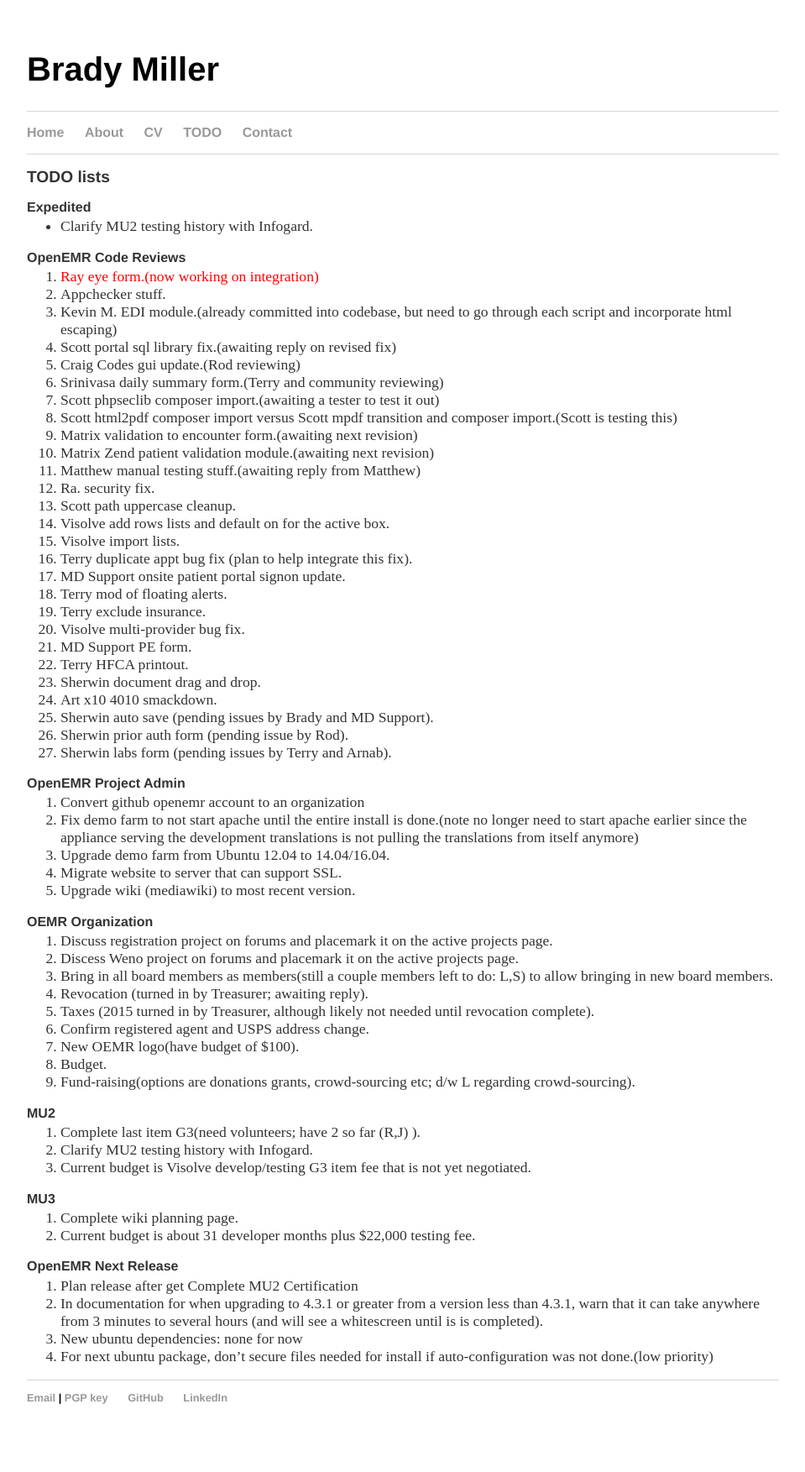
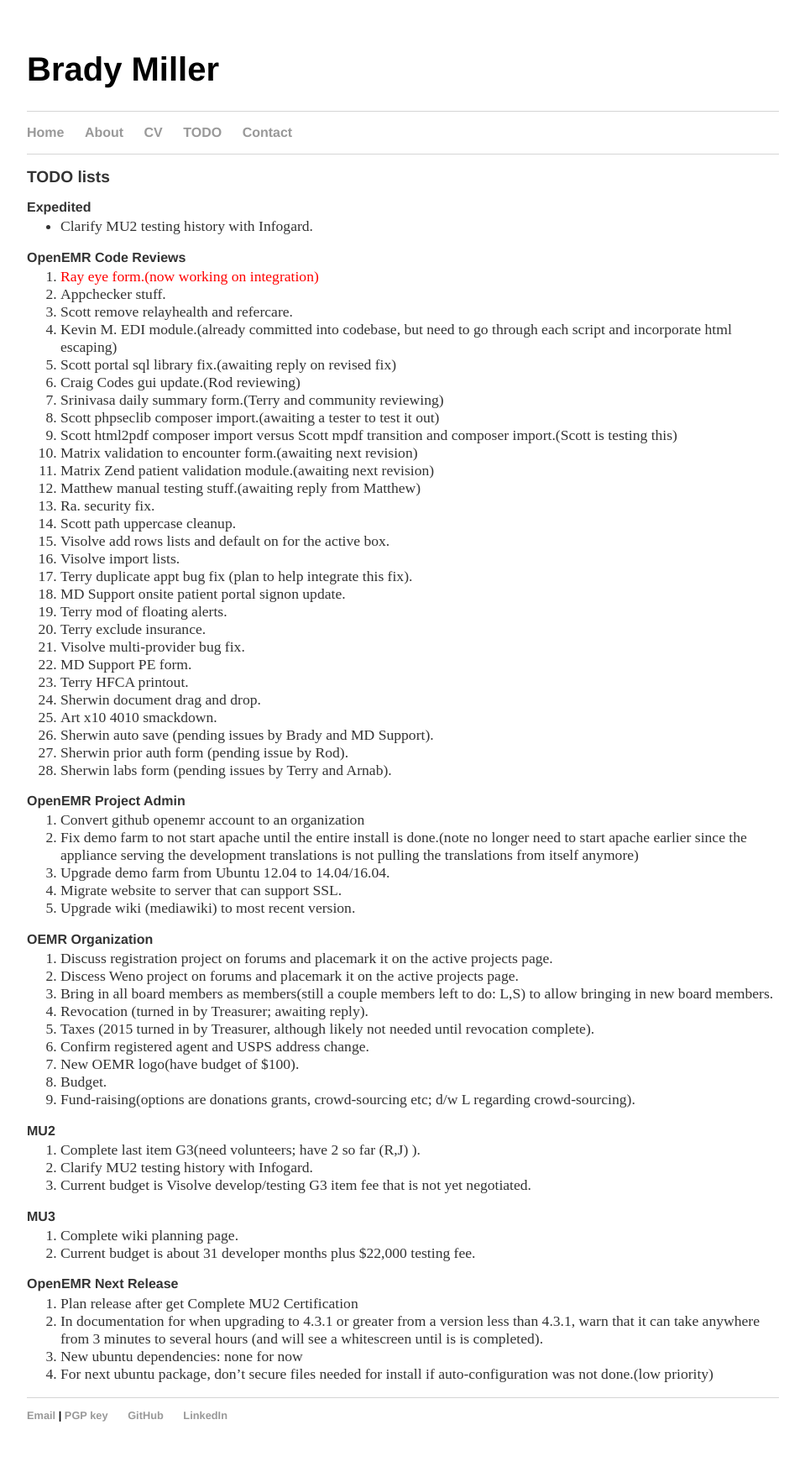
Before and after one commit to bradymiller/bradymiller.github.io, a Jekyll site: the page built from todo/index.md, in a window 1280 px wide. Shown: the whole page at 84% size, without its empty margins (160-1119 px from the left). Built offline with Jekyll 4.4.1, drawn with Linux system fonts in a browser that asks for light colours; before the commit the page ends 1732 px from its top, so only the background shows below that.

Commit message:
Update todo list

```diff
--- a/todo/index.md
+++ b/todo/index.md
@@ -9,6 +9,7 @@
 ### OpenEMR Code Reviews
 1. <span style="color: red">Ray eye form.(now working on integration)</span>
 1. Appchecker stuff.
+1. Scott remove relayhealth and refercare.
 1. Kevin M. EDI module.(already committed into codebase, but need to go through each script and incorporate html escaping)
 1. Scott portal sql library fix.(awaiting reply on revised fix)
 1. Craig Codes gui update.(Rod reviewing)
```
